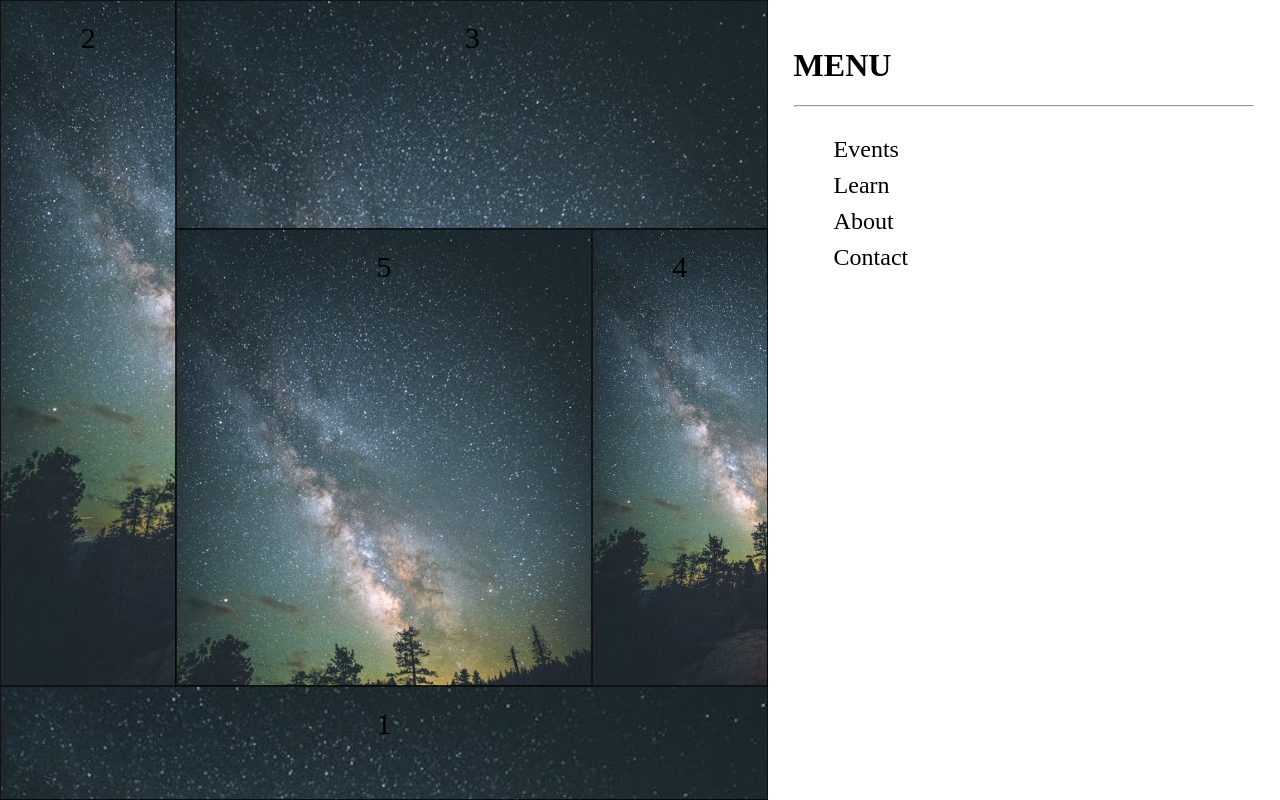
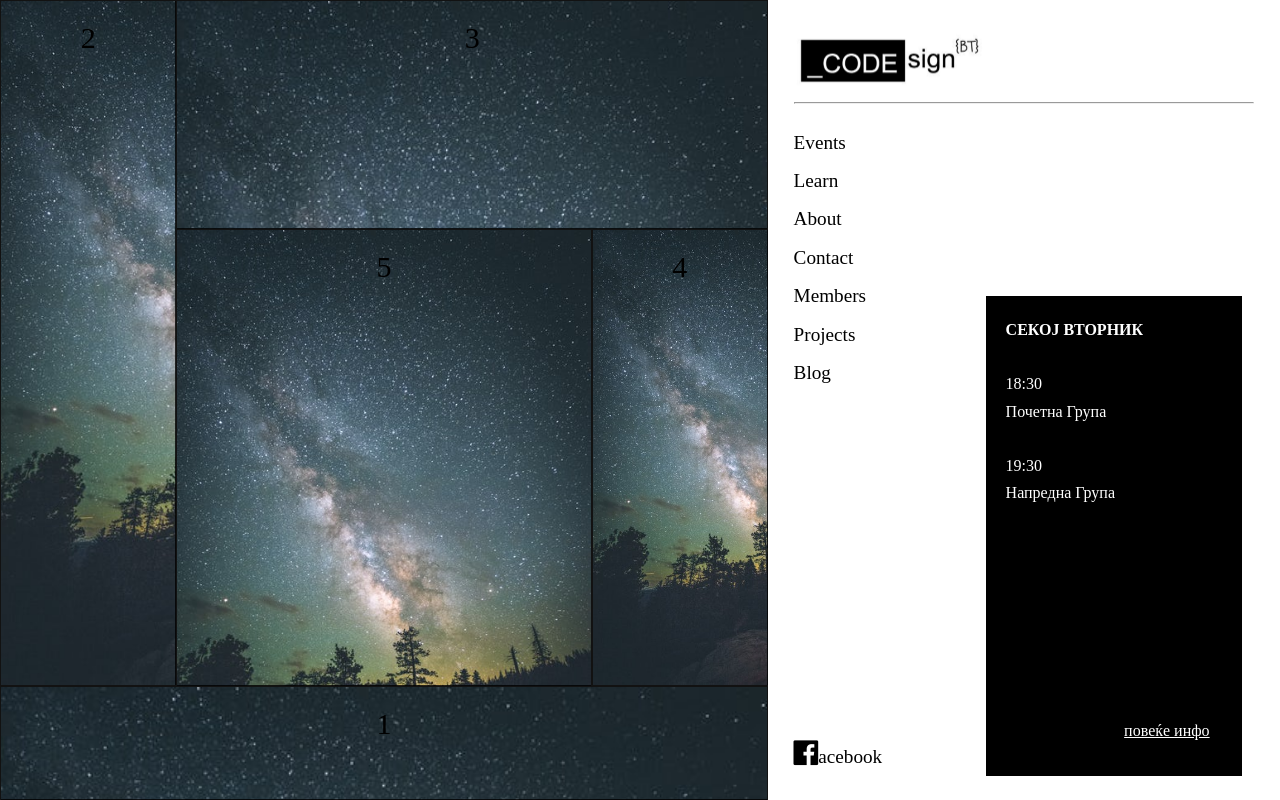
Before and after one commit to LeaLumburovska/codesign-website, a plain HTML site: page index.html in a window 1280 px wide. Drawn offline with Linux system fonts and the light colour scheme.

Commit message:
notes board improvements

```diff
--- a/index.html
+++ b/index.html
@@ -6,6 +6,7 @@
 <meta http-equiv="X-UA-Compatible" content="ie=edge">
 	<title> Layout </title>
     <link rel="stylesheet" type="text/css" href="mystyle.css">
+    <link rel="stylesheet" href="https://cdnjs.cloudflare.com/ajax/libs/font-awesome/4.7.0/css/font-awesome.min.css">
 </head>
 <body>
 
@@ -20,16 +21,31 @@
     </div>
 
     <div class="notes-board">
-        <h1>MENU</h1>
+        <img src="profile_codesign_small.jpg" style="width: 15vw;">
         <hr>
          <ul>
             <li>Events</li>
-            <li>Learn</li>
+            <li>Learn </li>
              <li>About</li>
             <li>Contact</li>
+              <li>Members</li>
+              <li>Projects</li>
+             <li>Blog</li>
+
+             <li style="position: absolute; bottom:3vh;"><i class="fa fa-facebook-official" style="font-size: 1.5em;"></i>acebook</li>
         </ul>
 
+   <div class="spotlight">
+       <p class="spotlight-message">
+      <b>СЕКОЈ ВТОРНИК</b> <br><br>
+           18:30<br>
+           Почетна Група<br><br>
+           19:30<br>
+           Напредна Група
+       </p>
+       <a class="highlight-link" href="#"> повеќе инфо</a>
 
+        </div>
 
     </div>
 
--- a/mystyle.css
+++ b/mystyle.css
@@ -1,7 +1,14 @@
 ul{
-    font-size: 24px;
+    font-size:1.2em;
     list-style: none;
-    line-height: 1.5em;
+    line-height: 2em;
+
+    padding-left:0;
+}
+
+ul  li:hover{
+    color:royalblue;
+text-indent: 3px;
 }
 
 .notes-board {
@@ -14,6 +21,28 @@ ul{
     text-decoration: none;
 
   }
+.highlight-link{
+   position: absolute;
+    right: 2.5vw;
+    bottom: 4vh;
+    color: white;
+}
+.spotlight{
+    position: absolute;
+    height: 60vh;
+    width: 20vw;
+    background: black;
+    bottom: 3vh;
+    right: 3vw;
+    color: white;
+    line-height: 1.7em;
+
+}
+
+.spotlight > p {
+    margin: 20px;
+}
+
 
 
 
```
Also changed, not shown: profile_codesign_small.jpg (added), profile_codesign_small.png (added).
